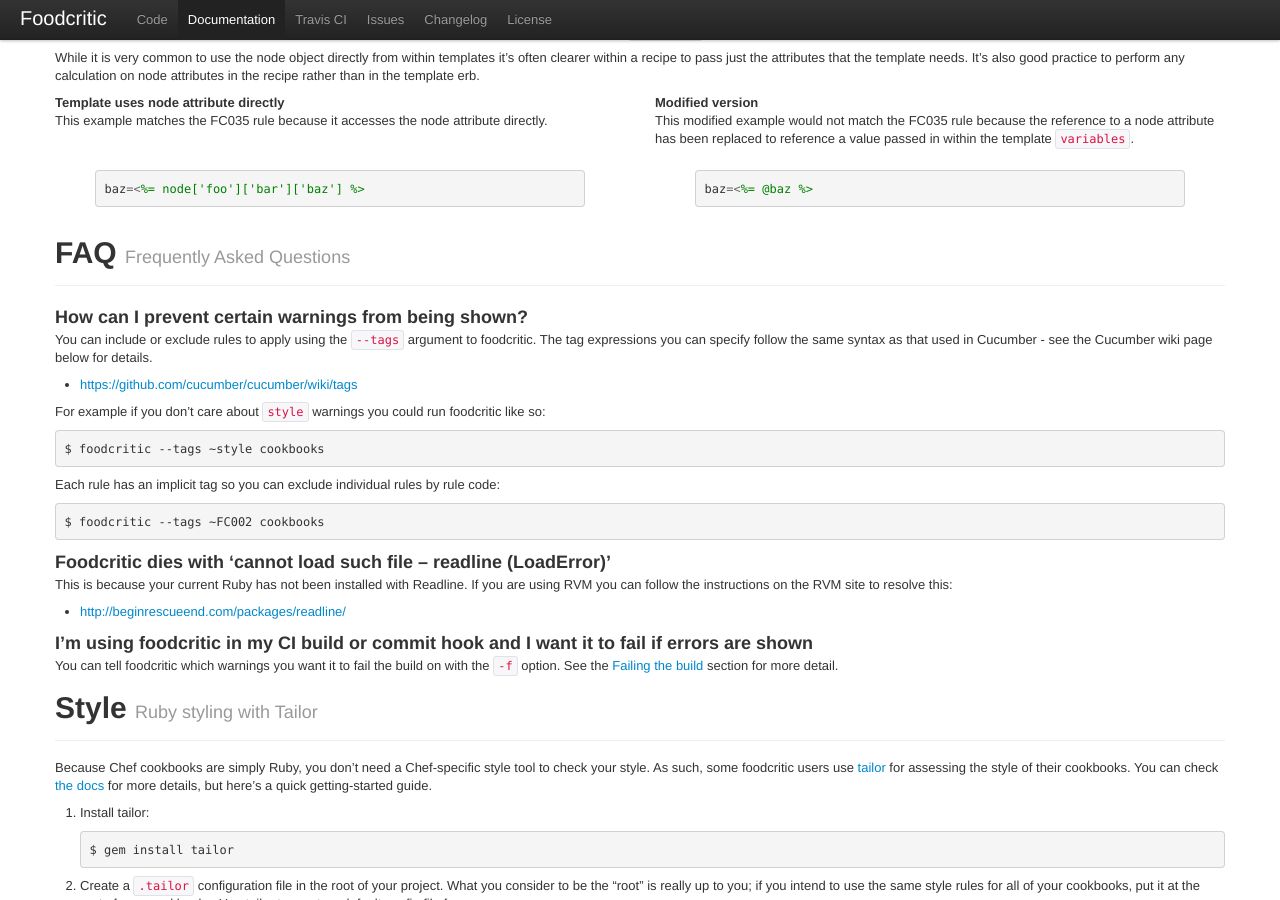
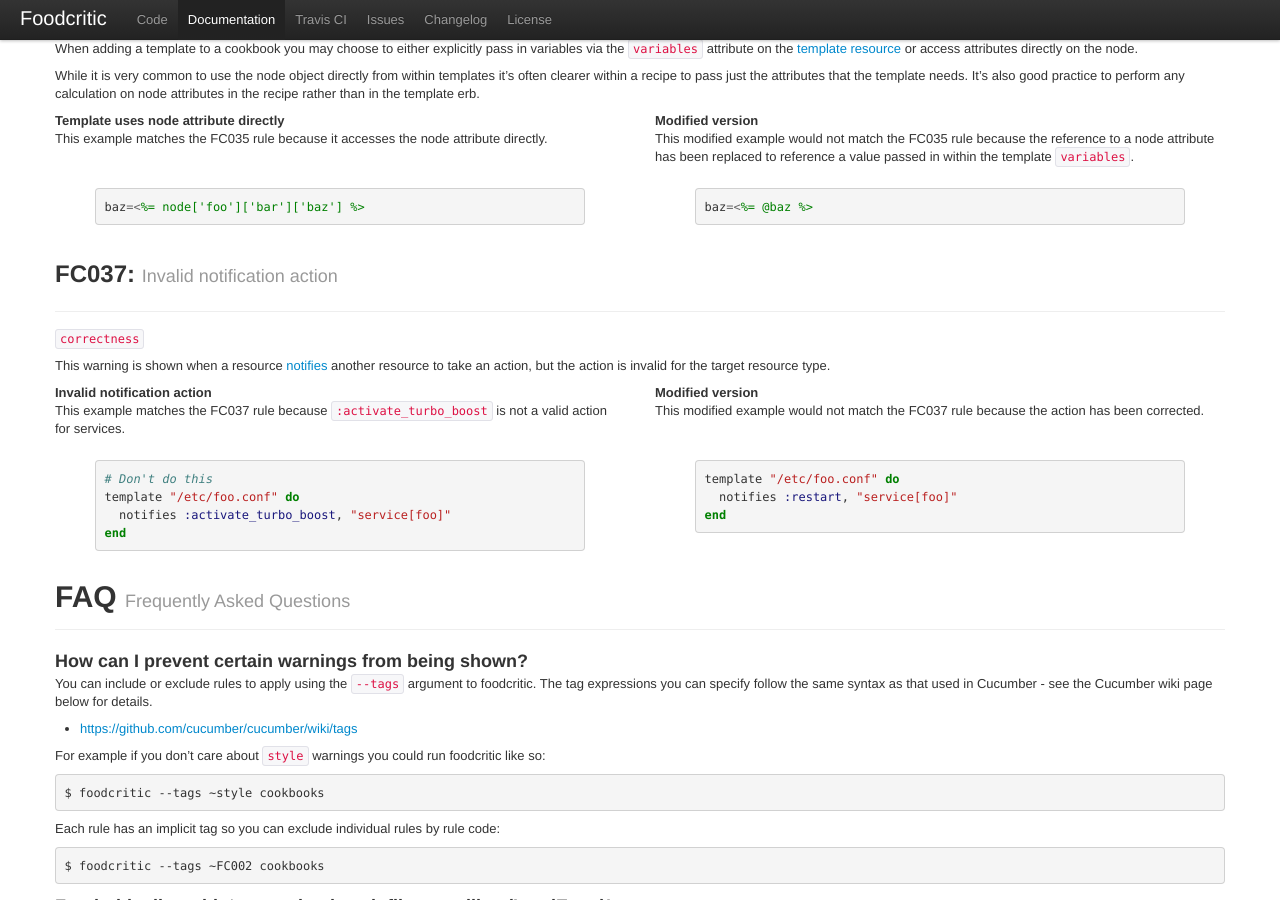
Before and after one commit to Foodcritic/foodcritic, a Jekyll site: the page built from index.html, in a window 1280 px wide and 900 px high, scrolled down 14755 px. Built offline with Jekyll 4.4.1, drawn with Linux system fonts in a browser that asks for light colours; some of the changed text lies outside the part shown.

Commit message:
FC037: Invalid notification action.

```diff
--- a/index.html
+++ b/index.html
@@ -1036,6 +1036,33 @@
           value passed in within the template `variables`.
         code: |
           baz=<%= @baz %>
+  - code: FC037
+    name: Invalid notification action
+    tags:
+      - correctness
+    summary: |
+      This warning is shown when a resource
+      [notifies](http://wiki.opscode.com/display/chef/Resources#Resources-Notifications)
+      another resource to take an action, but the action is invalid for the
+      target resource type.
+    examples:
+      - title: Invalid notification action
+        text: |
+          This example matches the FC037 rule because `:activate_turbo_boost` is
+          not a valid action for services.
+        code: |
+          # Don't do this
+          template "/etc/foo.conf" do
+            notifies :activate_turbo_boost, "service[foo]"
+          end
+      - title: Modified version
+        text: |
+          This modified example would not match the FC037 rule because the
+          action has been corrected.
+        code: |
+          template "/etc/foo.conf" do
+            notifies :restart, "service[foo]"
+          end
 
 api_methods:
   - name: attribute_access
```
